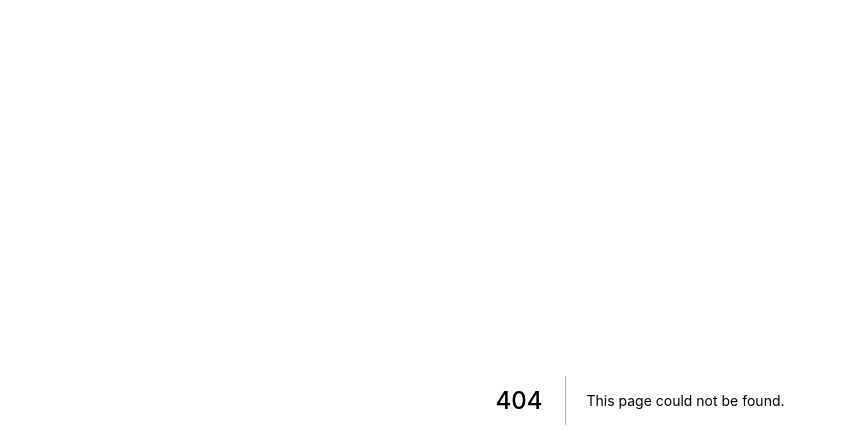
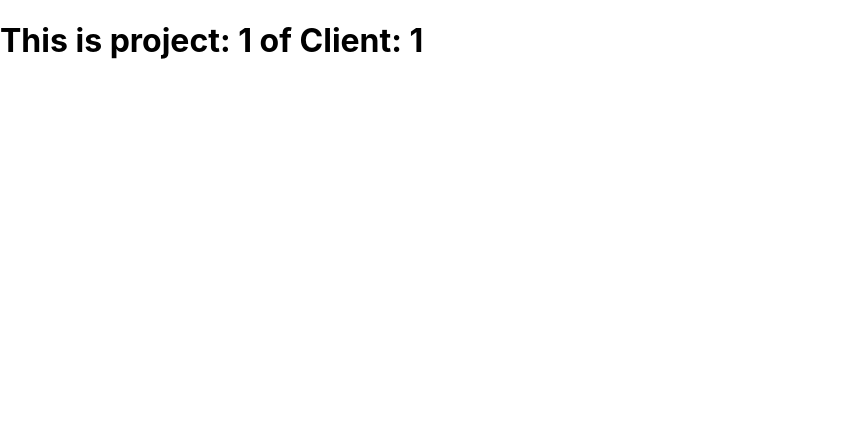
Before and after one commit to xanax02/nextJS1, a Next.js app: page /clients/1/1 in a window 1280 px wide. Before the commit this address had no page. Shown: the top 448 px of the page, without its empty margins (0-846 px from the left). Built offline with nearby package versions, Linux system fonts and the light colour scheme.

Commit message:
nexted-routing

```diff
--- /dev/null
+++ b/pages/clients/[id]/[projid].js
@@ -0,0 +1,13 @@
+import { useRouter } from "next/router";
+
+const ClientProject = () => {
+  const router = useRouter();
+
+  return (
+    <h1>
+      This is project: {router.query.projid} of Client: {router.query.id}
+    </h1>
+  );
+};
+
+export default ClientProject;
```
Also changed, not shown: pages/clients/[id]/index.js (added, +8 -0 lines).
